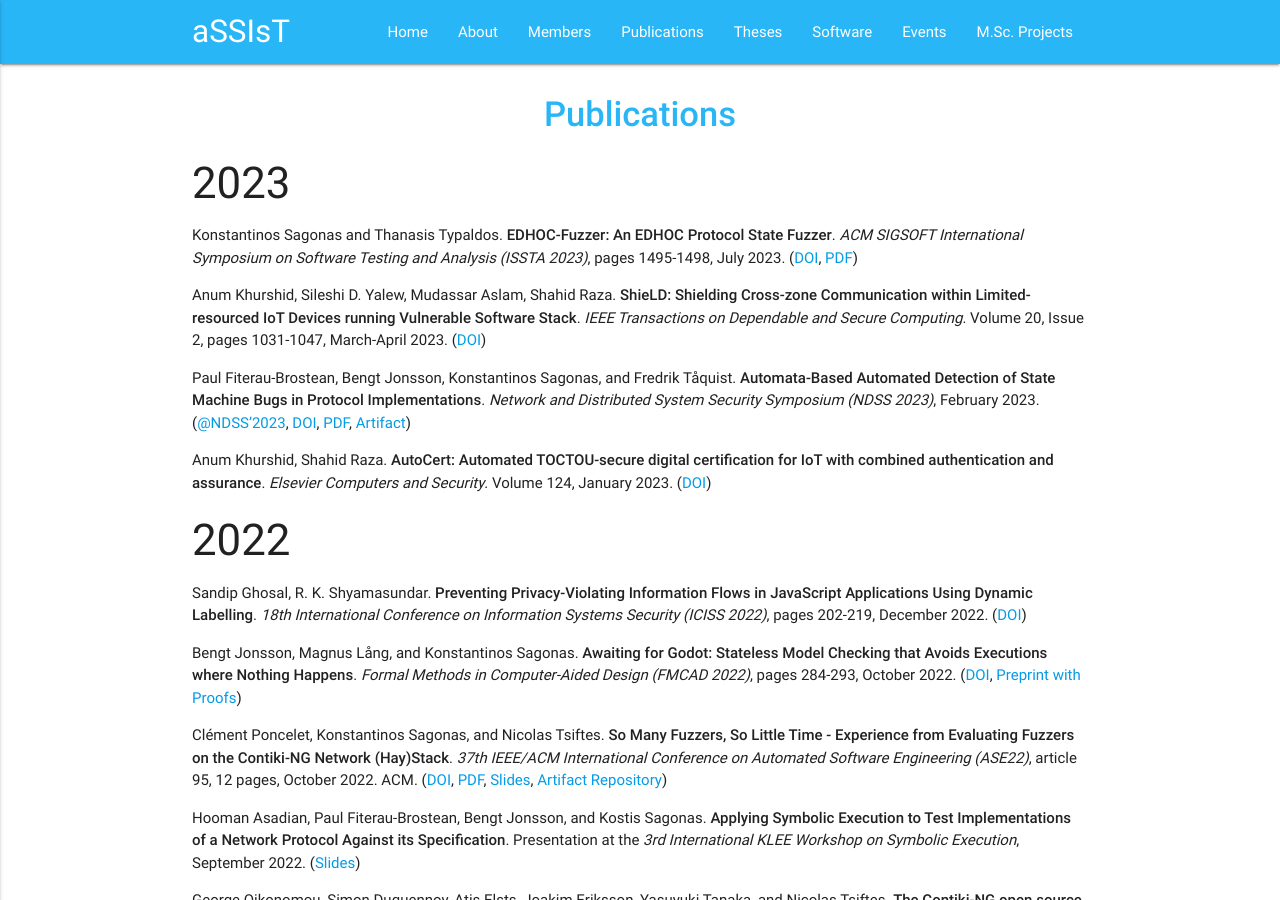
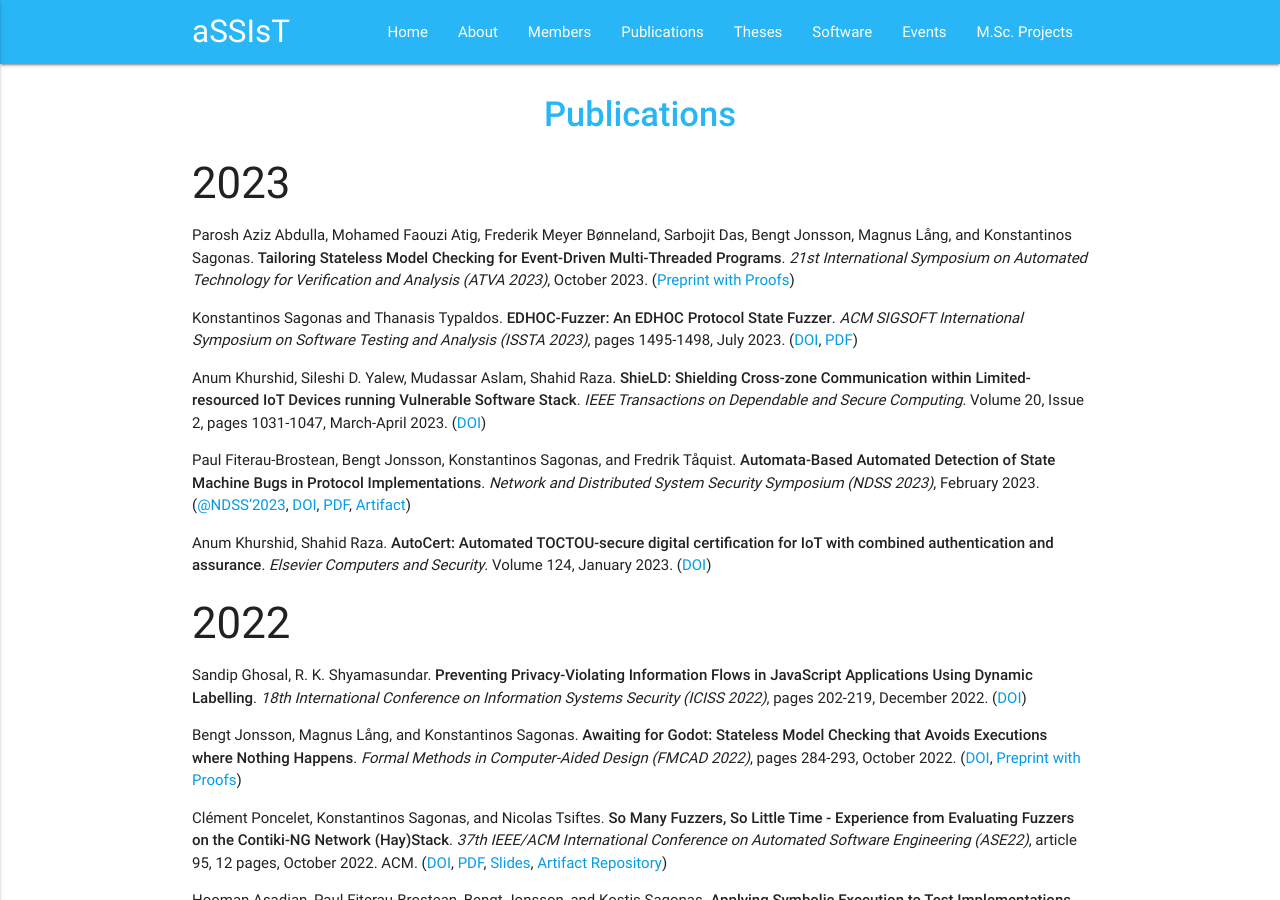
Before and after one commit to assist-project/assist-project.github.io, a Jekyll site: the page built from 03-publications.md, in a window 1280 px wide and 900 px high. Built offline with Jekyll 4.4.1, drawn with Linux system fonts in a browser that asks for light colours; part of the change alters nothing that is shown.

Commit message:
Add ATVA 2023 preprint

```diff
--- a/03-publications.md
+++ b/03-publications.md
@@ -5,6 +5,8 @@ permalink: /publications/
 ---
 
 ### 2023
+
+- Parosh Aziz Abdulla, Mohamed Faouzi Atig, Frederik Meyer Bønneland, Sarbojit Das, Bengt Jonsson, Magnus Lång, and Konstantinos Sagonas. **Tailoring Stateless Model Checking for Event-Driven Multi-Threaded Programs**. _21st International Symposium on Automated Technology for Verification and Analysis (ATVA 2023)_, October 2023. ([Preprint with Proofs](https://arxiv.org/abs/2307.15930))
 
 - Konstantinos Sagonas and Thanasis Typaldos. **EDHOC-Fuzzer: An EDHOC Protocol State Fuzzer**. _ACM SIGSOFT International Symposium on Software Testing and Analysis (ISSTA 2023)_, pages 1495-1498, July 2023. ([DOI](https://doi.org/10.1145/3597926.3604922), [PDF](papers/EDHOC-Fuzzer@ISTTA-23.pdf))
 
@@ -23,7 +25,7 @@ permalink: /publications/
 
 - Sandip Ghosal, R. K. Shyamasundar. **Preventing Privacy-Violating Information Flows in JavaScript Applications Using Dynamic Labelling**. _18th International Conference on Information Systems Security (ICISS 2022)_, pages 202-219, December 2022. ([DOI](https://doi.org/10.1007/978-3-031-23690-7_12))
 
-- Bengt Jonsson, Magnus Lång, and Konstantinos Sagonas. **Awaiting for Godot: Stateless Model Checking that Avoids Executions where Nothing Happens**. _Formal Methods in Computer-Aided Design (FMCAD 2022)_, pages 284-293, October 2022. ([DOI](https://doi.org/10.34727/2021/isbn.978-3-85448-053-2_35), [Preprint with Proofs](http://arxiv.org/abs/2208.09259))
+- Bengt Jonsson, Magnus Lång, and Konstantinos Sagonas. **Awaiting for Godot: Stateless Model Checking that Avoids Executions where Nothing Happens**. _Formal Methods in Computer-Aided Design (FMCAD 2022)_, pages 284-293, October 2022. ([DOI](https://doi.org/10.34727/2021/isbn.978-3-85448-053-2_35), [Preprint with Proofs](https://arxiv.org/abs/2208.09259))
 
 - Clément Poncelet, Konstantinos Sagonas, and Nicolas Tsiftes. **So Many Fuzzers, So Little Time - Experience from Evaluating Fuzzers on the Contiki-NG Network (Hay)Stack**. _37th IEEE/ACM International Conference on Automated Software Engineering (ASE22)_, article 95, 12 pages, October 2022. ACM. ([DOI](https://doi.org/10.1145/3551349.3556946), [PDF](papers/So-Many-Fuzzers@ASE-22.pdf), [Slides](files/So-Many-Slides@ASE-22.pdf), [Artifact Repository][So-Many-Fuzzers-Artifact])
 
```
